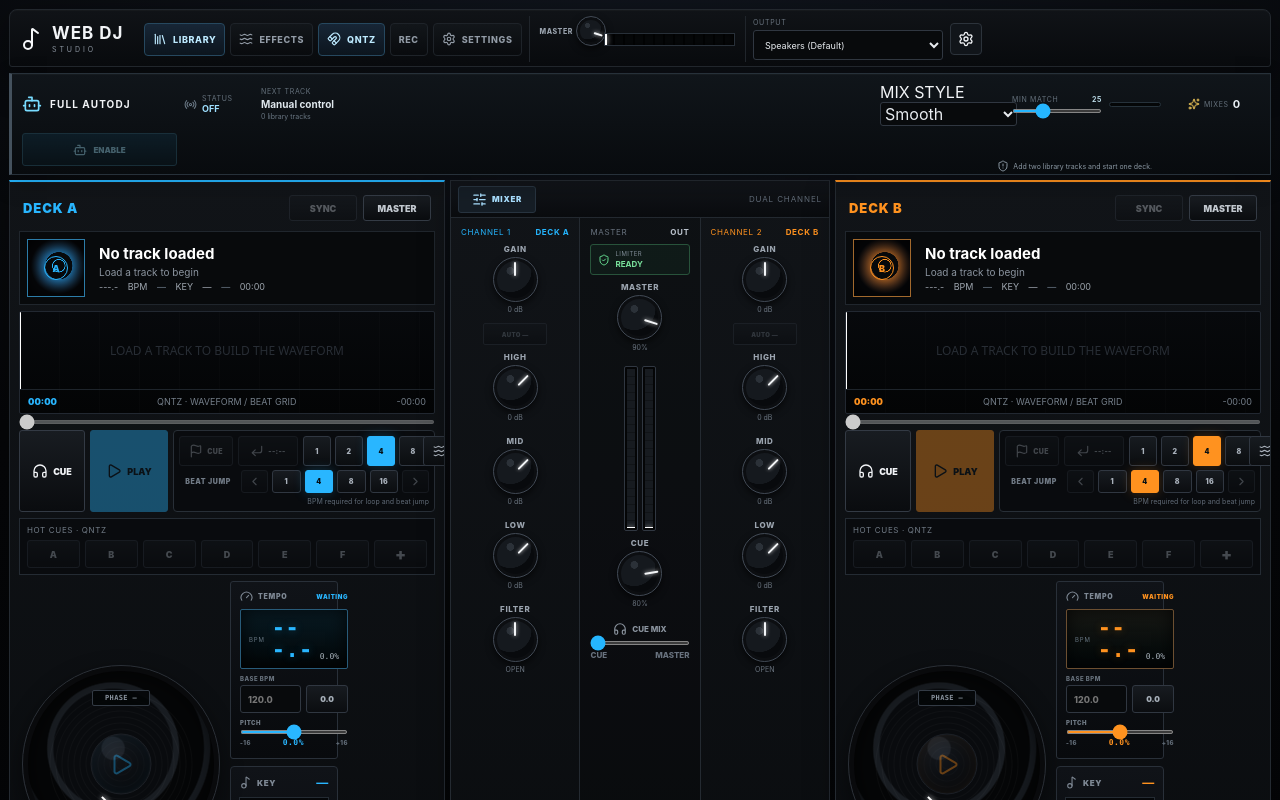
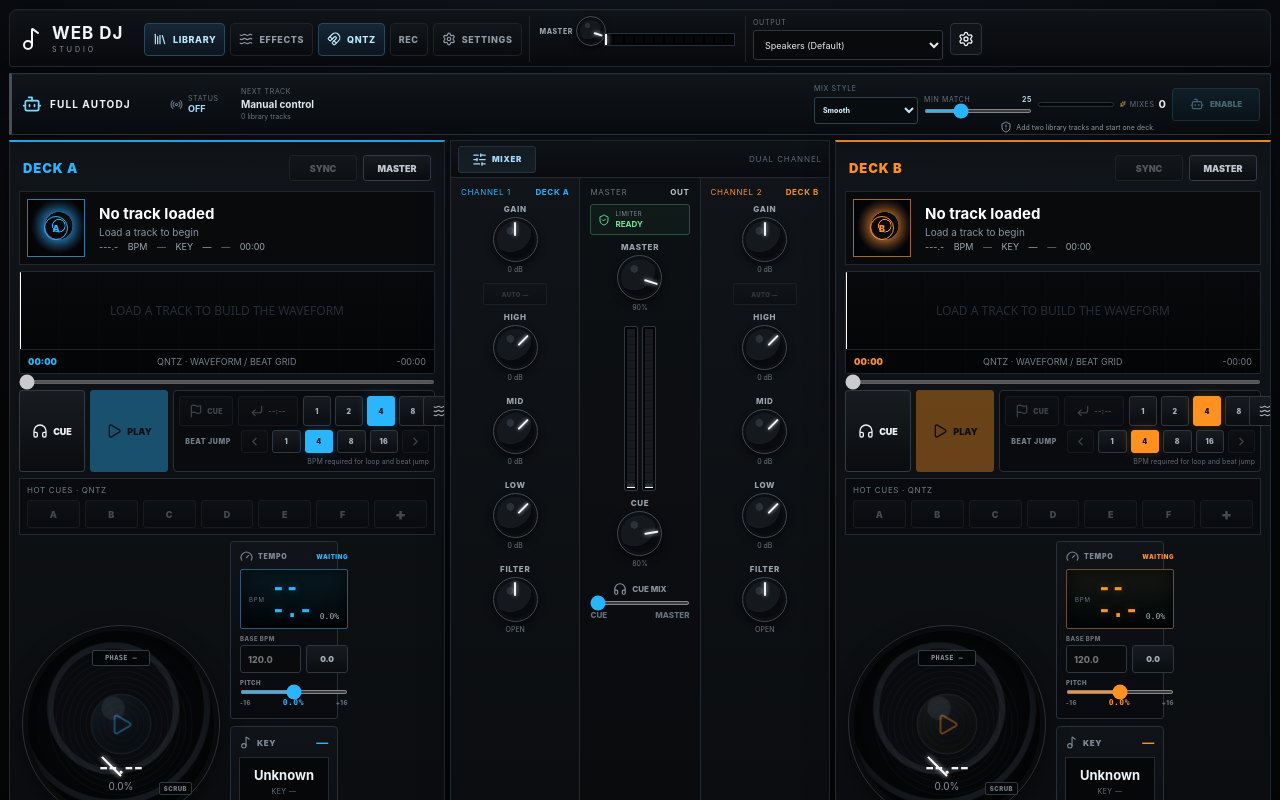
Before and after one commit to ShurexBRT/WebDJ, a React (Vite) app: page / in a window 1280 px wide. Shown: the top 800 px of the page. Built offline with nearby package versions, Linux system fonts and the light colour scheme.

Commit message:
Fit AutoDJ profile control into studio console

```diff
--- a/src/components/autoDj.css
+++ b/src/components/autoDj.css
@@ -1,10 +1,10 @@
 .full-autodj-panel {
   position: relative;
   display: grid;
-  grid-template-columns: 185px 82px minmax(220px, 1fr) 150px minmax(90px, 150px) 62px 105px;
+  grid-template-columns: 175px 78px minmax(180px, 1fr) 118px 138px minmax(80px, 120px) 58px 102px;
   align-items: center;
-  gap: 10px;
-  min-height: 58px;
+  gap: 9px;
+  min-height: 62px;
   margin-top: 6px;
   padding: 8px 10px;
   border: 1px solid #27313a;
@@ -23,9 +23,21 @@
 .full-autodj-brand small, .full-autodj-next small { color: #697682; font-size: 7px; }
 .full-autodj-state { display: grid; grid-template-columns: auto 1fr; column-gap: 5px; }
 .full-autodj-state svg { grid-row: 1 / 3; color: #687683; }
-.full-autodj-state span, .full-autodj-next span, .full-autodj-threshold span, .full-autodj-count span { color: #65717c; font-size: 7px; letter-spacing: .09em; }
+.full-autodj-state span, .full-autodj-next span, .full-autodj-profile span, .full-autodj-threshold span, .full-autodj-count span { color: #65717c; font-size: 7px; letter-spacing: .09em; }
 .full-autodj-state strong { color: #9edfff; font-size: 9px; }
 .full-autodj-next strong { overflow: hidden; color: #dfe7ed; font-size: 10px; text-overflow: ellipsis; white-space: nowrap; }
+.full-autodj-profile { display: grid; gap: 4px; min-width: 0; }
+.full-autodj-profile select {
+  width: 100%;
+  height: 27px;
+  padding: 0 6px;
+  border: 1px solid #31404b;
+  border-radius: 3px;
+  background: #080c0f;
+  color: #c8e9f6;
+  font-size: 8px;
+  font-weight: 800;
+}
 .full-autodj-threshold { display: grid; gap: 5px; }
 .full-autodj-threshold span { display: flex; justify-content: space-between; }
 .full-autodj-threshold b { color: #bdddea; }
@@ -50,8 +62,8 @@
 .full-autodj-toggle:hover:not(:disabled) { border-color: #70d9ff; }
 .full-autodj-message {
   position: absolute;
-  right: 118px;
-  bottom: 2px;
+  right: 115px;
+  bottom: 1px;
   max-width: 410px;
   gap: 4px;
   color: #8996a1;
@@ -60,6 +72,7 @@
 .full-autodj-message.error { color: #f2a16e; }
 
 @media (max-width: 1450px) {
-  .full-autodj-panel { grid-template-columns: 155px 70px minmax(180px, 1fr) 125px 90px 52px 92px; gap: 7px; }
+  .full-autodj-panel { grid-template-columns: 142px 65px minmax(145px, 1fr) 104px 108px 76px 46px 88px; gap: 6px; }
   .full-autodj-brand small { display: none; }
+  .full-autodj-profile select { padding-inline: 4px; font-size: 7px; }
 }
```
